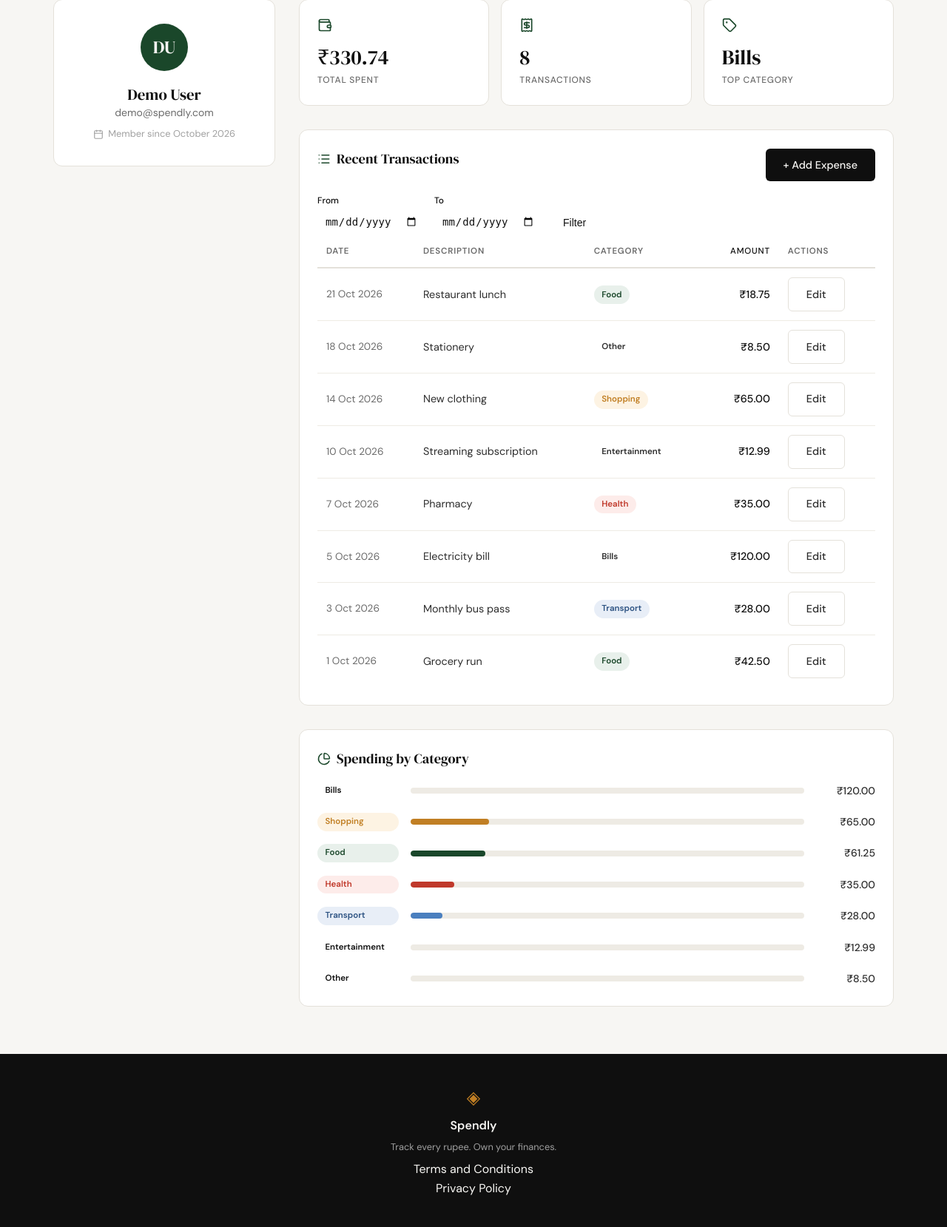
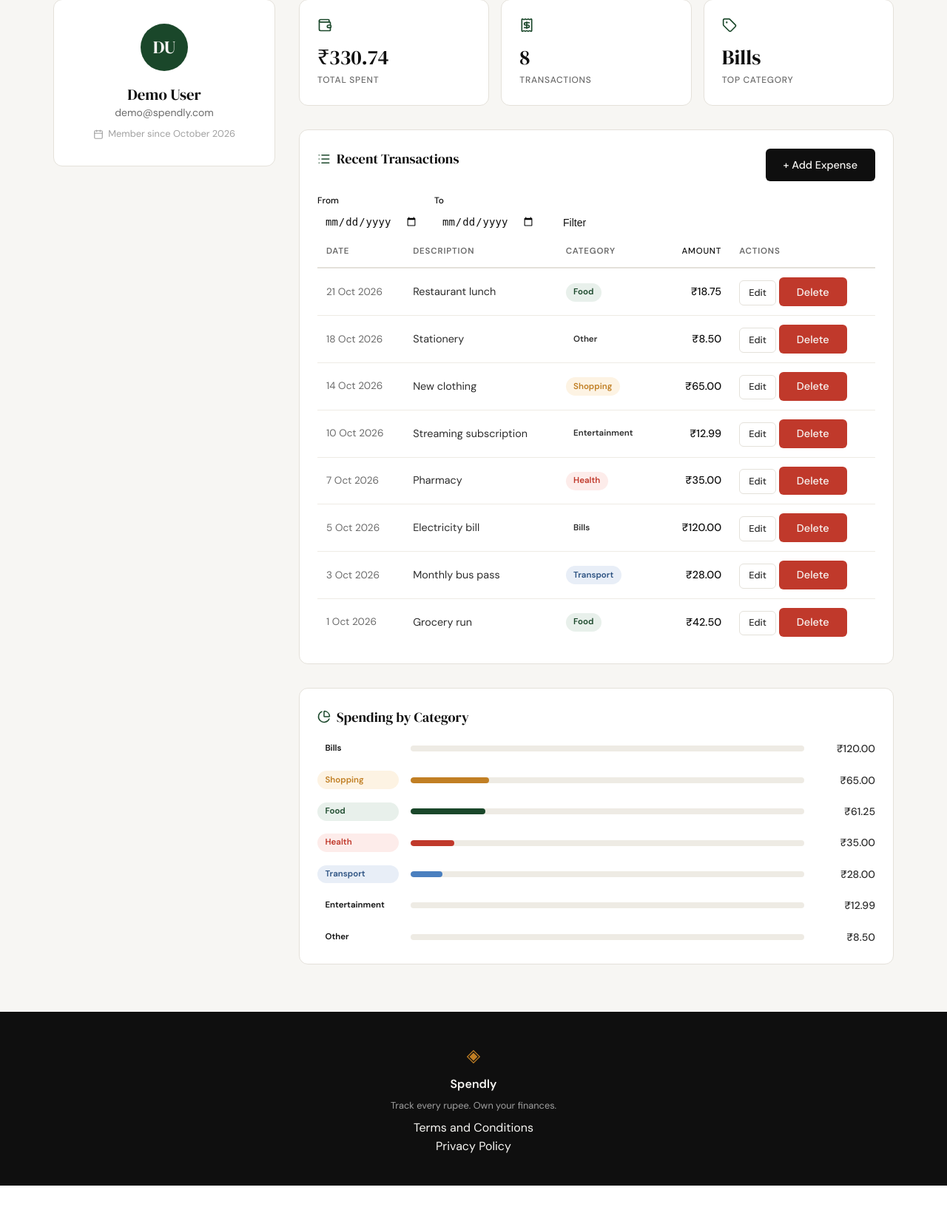
Before and after one commit to Rikesh-shah/expense-tracker, a Flask app: page /profile in a window 1280 px wide. Shown: the part 102-1761 px from the top of the page at 74% size. After the commit the page ends 1705 px from the top, so only its background shows below. Run offline with Flask 3, Linux system fonts and the light colour scheme; the visitor is signed in with stand-in values (Sample User, id 1); data comes from the database, SQL or seed files in the repository.

Commit message:
feat: add delete expense button with confirmation dialog (#9)
Co-authored-by: Claude Opus 5.5 <noreply@anthropic.com>

```diff
--- a/app.py
+++ b/app.py
@@ -1,3 +1,4 @@
+import os
 from datetime import datetime
 from flask import (
     Flask,
@@ -23,6 +24,7 @@ from database.db import (
     insert_expense,
     get_expense_by_id,
     update_expense,
+    delete_expense as db_delete_expense,
 )
 
 app = Flask(__name__)
@@ -339,13 +341,24 @@ def edit_expense(id):
     )
 
 
-@app.route("/expenses/<int:id>/delete")
+@app.route("/expenses/<int:id>/delete", methods=["POST"])
 def delete_expense(id):
-    return "Delete expense — coming in Step 9"
+    if not session.get("user_id"):
+        return redirect(url_for("login"))
+
+    expense = get_expense_by_id(id, session["user_id"])
+    if expense is None:
+        abort(404)
+
+    db_delete_expense(id, session["user_id"])
+    flash("Expense deleted.", "success")
+    return redirect(url_for("profile"))
 
 
 if __name__ == "__main__":
     with app.app_context():
         init_db()
         seed_db()
-    app.run(debug=True, port=5001)
+    port = int(os.environ.get("PORT", 5001))
+    debug = "RAILWAY_ENVIRONMENT" not in os.environ
+    app.run(debug=debug, host="0.0.0.0", port=port)
--- a/database/db.py
+++ b/database/db.py
@@ -199,3 +199,16 @@ def update_expense(expense_id, user_id, amount, category, date, description):
         conn.commit()
     finally:
         conn.close()
+
+
+def delete_expense(expense_id, user_id):
+    conn = get_db()
+    try:
+        cursor = conn.execute(
+            "DELETE FROM expenses WHERE id = ? AND user_id = ?",
+            (expense_id, user_id),
+        )
+        conn.commit()
+        return cursor.rowcount > 0
+    finally:
+        conn.close()
--- a/static/css/style.css
+++ b/static/css/style.css
@@ -16,6 +16,7 @@
     --accent-2-light: #fdf3e3;
     --danger: #c0392b;
     --danger-light: #fdecea;
+    --danger-dark: #a53125;
     --border: #e4e1da;
     --border-soft: #eeebe4;
 
@@ -294,6 +295,30 @@ a { color: inherit; text-decoration: none; }
 .btn-ghost:hover {
     border-color: var(--ink);
     color: var(--ink);
+}
+
+.btn-sm {
+    padding: 0.35rem 0.75rem;
+    font-size: 0.8rem;
+}
+
+.btn-danger {
+    display: inline-block;
+    background: var(--danger);
+    color: var(--paper);
+    padding: 0.65rem 1.5rem;
+    border-radius: var(--radius-sm);
+    font-family: var(--font-body);
+    font-size: 0.9rem;
+    font-weight: 500;
+    cursor: pointer;
+    border: none;
+    transition: background 0.2s;
+    text-decoration: none;
+}
+
+.btn-danger:hover {
+    background: var(--danger-dark);
 }
 
 /* ------------------------------------------------------------------ */
--- a/templates/profile.html
+++ b/templates/profile.html
@@ -98,8 +98,14 @@
                                     </span>
                                 </td>
                                 <td class="col-amount">₹{{ tx.amount }}</td>
-                                <td>
+                                <td class="col-actions">
                                     <a href="{{ url_for('edit_expense', id=tx.id) }}" class="btn-ghost btn-sm">Edit</a>
+                                    <form method="post"
+                                          action="{{ url_for('delete_expense', id=tx.id) }}"
+                                          onsubmit="return confirm('Delete this expense? This cannot be undone.');"
+                                          style="display: inline;">
+                                        <button type="submit" class="btn-danger btn-sm">Delete</button>
+                                    </form>
                                 </td>
                             </tr>
                             {% endfor %}
```
Also changed, not shown: tests/test_delete_expense.py (added, +184 -0 lines), .claude/commands/ship-feature.md (added), .claude/settings.json (added), .claude/specs/09-delete-expense.md (added).
